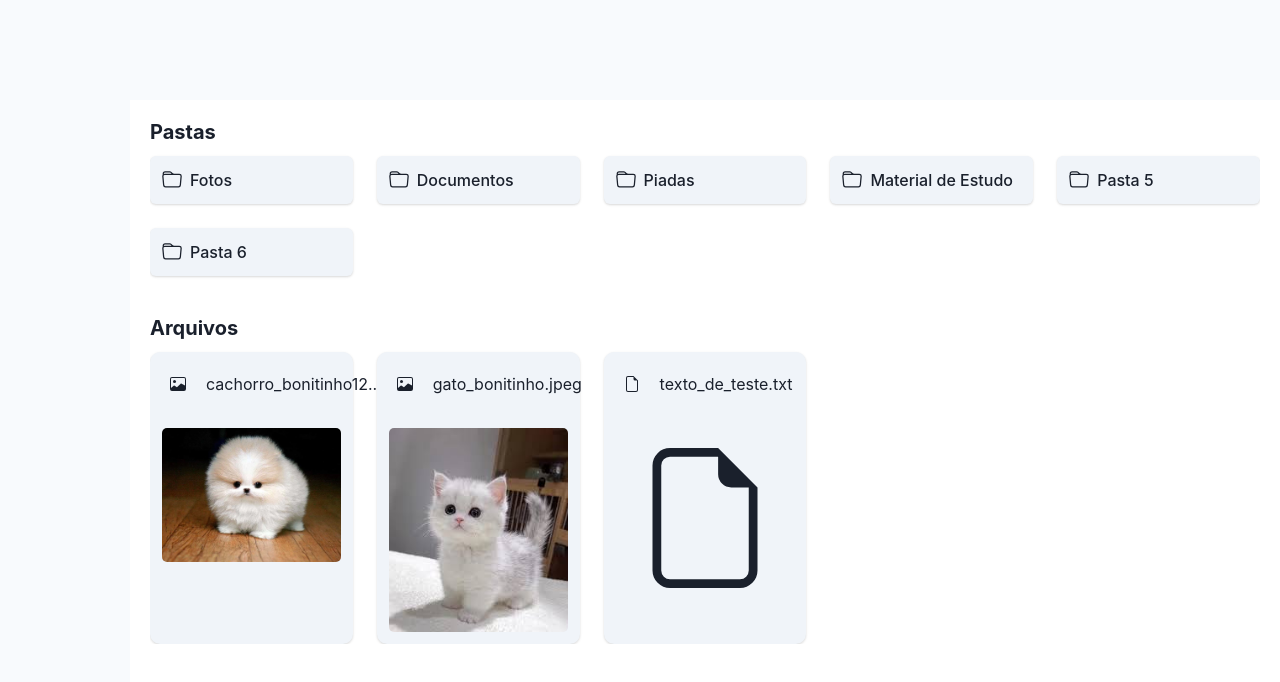
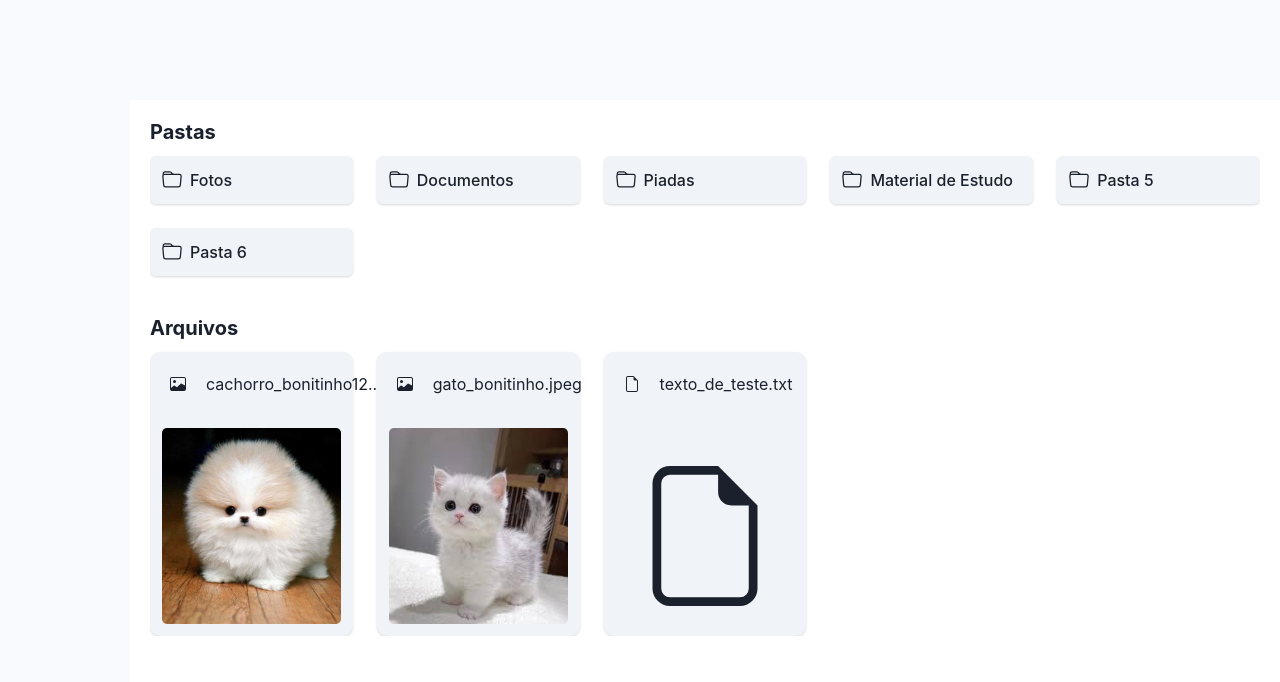
Before and after one commit to LucasMalagoli/maladrive, a React (Vite) app: page / in a window 1280 px wide. Shown: the top 682 px of the page. Built offline with nearby package versions, Linux system fonts and the light colour scheme.

Commit message:
Adjusted image in the file card body

```diff
--- a/src/components/MainContainer/MainGrid/FileGrid/FileCard/FileCard.tsx
+++ b/src/components/MainContainer/MainGrid/FileGrid/FileCard/FileCard.tsx
@@ -61,14 +61,17 @@ const FileCard = ({ file }: Props) => {
           </TextMaxLength>
         </Flex>
       </CardHeader>
-      <CardBody padding={3}>
+      <CardBody maxHeight={"220px"} padding={3}>
         <Flex
-          maxHeight={"220px"}
+          boxSize={"100%"}
           alignItems={"center"}
           justifyContent={"center"}
           overflow={"hidden"}
+          borderRadius={5}
         >
-          {isImage && <Image borderRadius={5} src={file.type.url} />}
+          {isImage && (
+            <Image boxSize={"100%"} src={file.type.url} objectFit={"cover"} />
+          )}
           {!isImage && (
             <>
               <Icon
```
